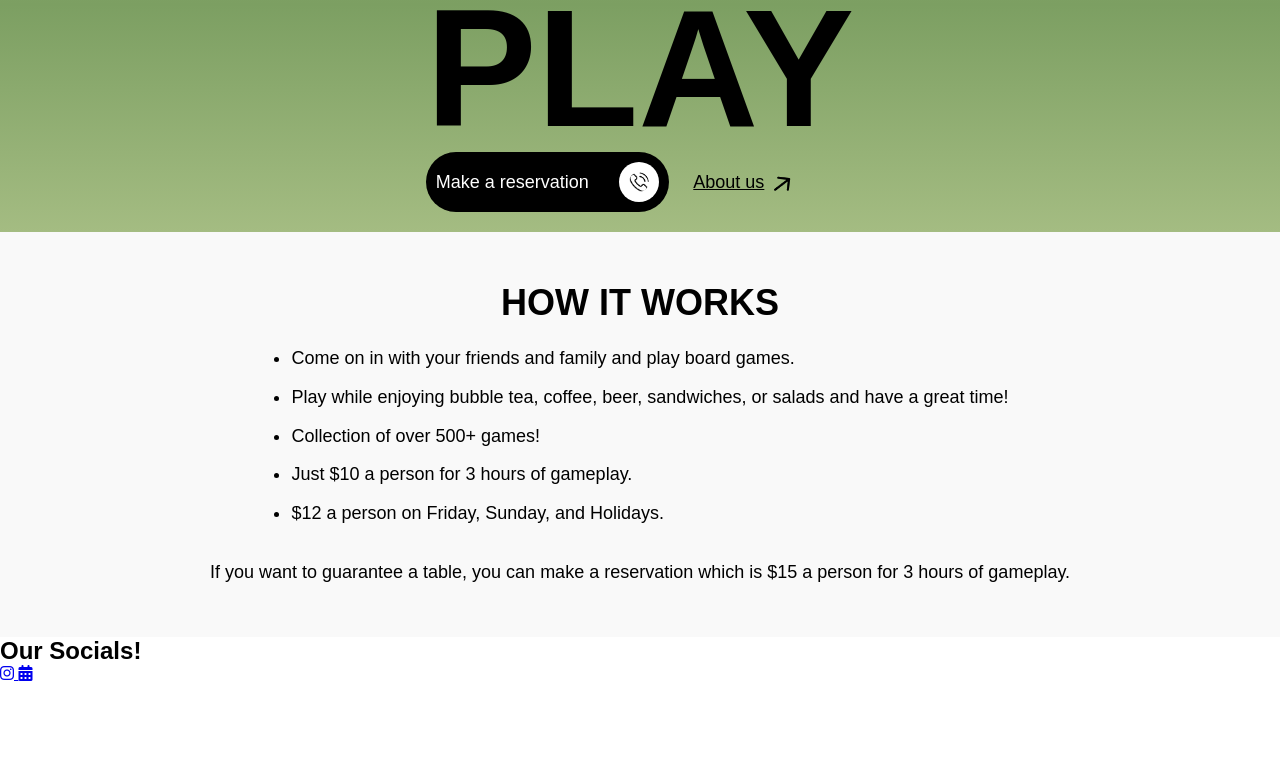
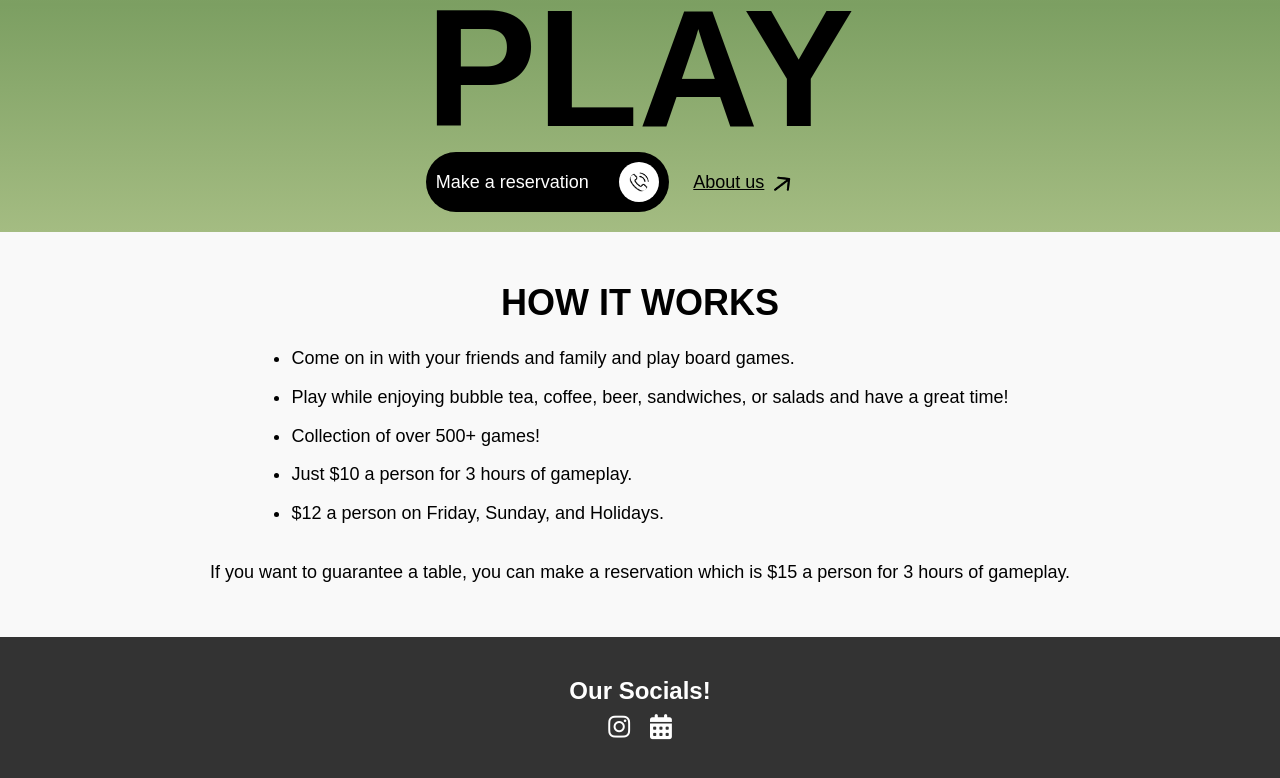
Before and after one commit to Froxzen/SipnPlay, a website built with Vite: page index.html in a window 1280 px wide. Shown: the part 452-1230 px from the top of the page. Before the commit the page ends 1135 px from the top, so only its background shows below. Built offline with nearby package versions, Linux system fonts and the light colour scheme; files whose address does not match are found by name.

Commit message:
Update style1.css

```diff
--- a/style1.css
+++ b/style1.css
@@ -263,3 +263,60 @@ nav .logo {
     line-height: 1.6;
     margin-top: 20px;
 }
+
+footer {
+    background: #333;
+    color: #fff;
+    text-align: center;
+    padding: 20px 0;
+}
+
+.footer-container {
+    display: flex;
+    justify-content: center;
+}
+
+.footer-container a {
+    display: inline-block;
+    margin: 0 10px;
+}
+
+.footer-container i {
+    width: 40px;
+    height: 40px;
+}
+
+.social-container i {
+    font-size: 25px;
+}
+
+i {
+    color: white;
+}
+
+.oursocials {
+    background: #333;
+    color: #fff;
+    text-align: center;
+    padding: 20px 0;
+}
+
+.oursocials h2 {
+    font-size: 24px;
+    margin-bottom: 10px;
+}
+
+.social-container {
+    display: flex;
+    justify-content: center;
+}
+
+.social-container a {
+    display: inline-block;
+    margin: 0 10px;
+}
+
+.social-container img {
+    width: 40px;
+    height: 40px;
+}
```
